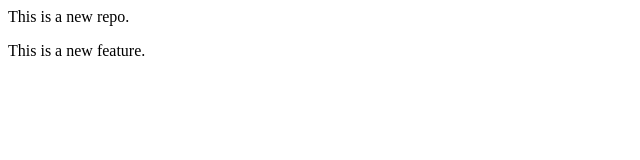
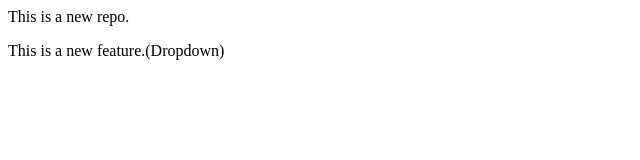
Before and after one commit to jadduleelaganesh-git/localrepo, a plain HTML site: page index.html in a window 1280 px wide. Shown: the full height of the page, 0-640 px from the left. Drawn offline with Linux system fonts and the light colour scheme.

Commit message:
Add Dropdown

```diff
--- a/index.html
+++ b/index.html
@@ -1,2 +1,2 @@
 <p> This is a new repo. </p>
-<P> This is a new feature.</p>
+<P> This is a new feature.(Dropdown)</p>
```
